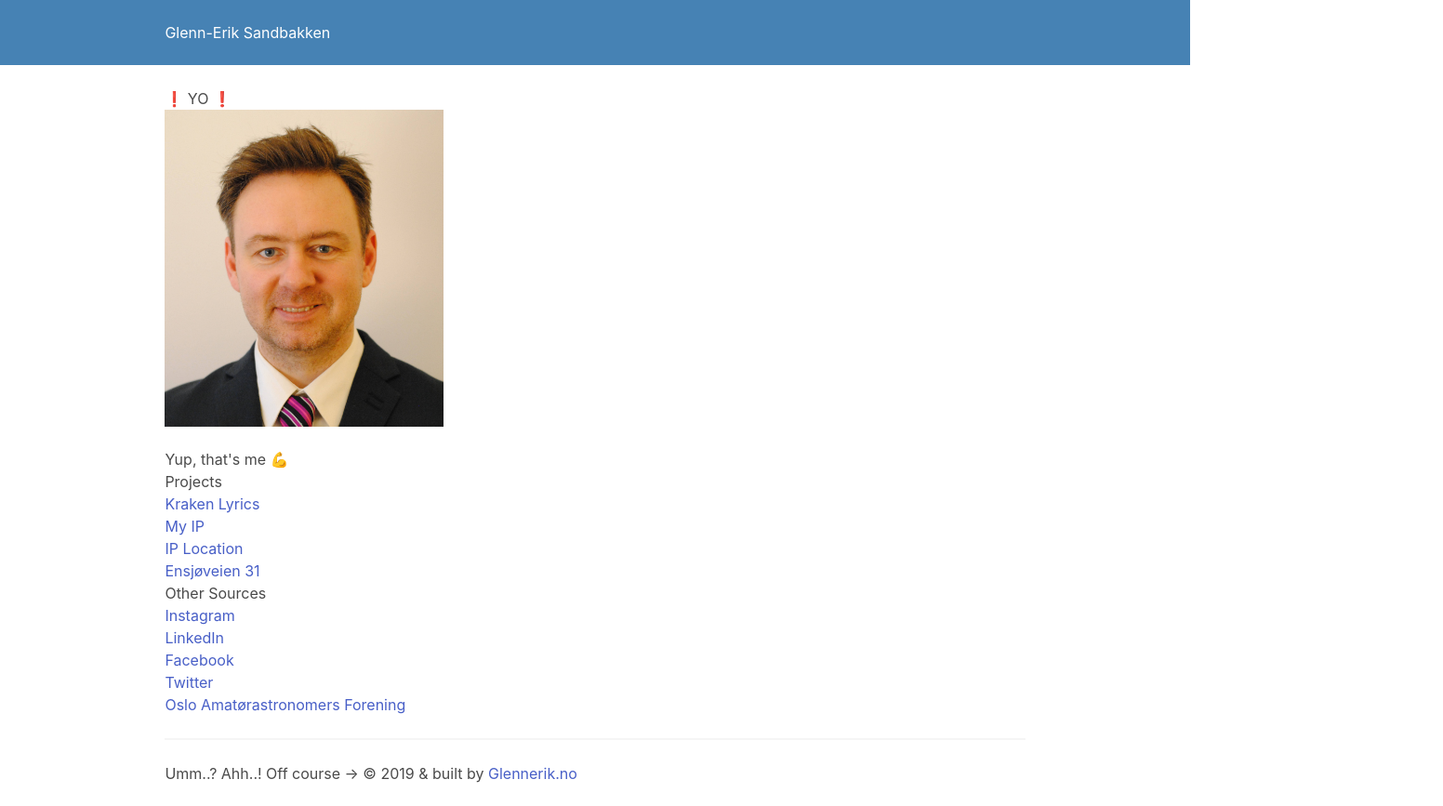
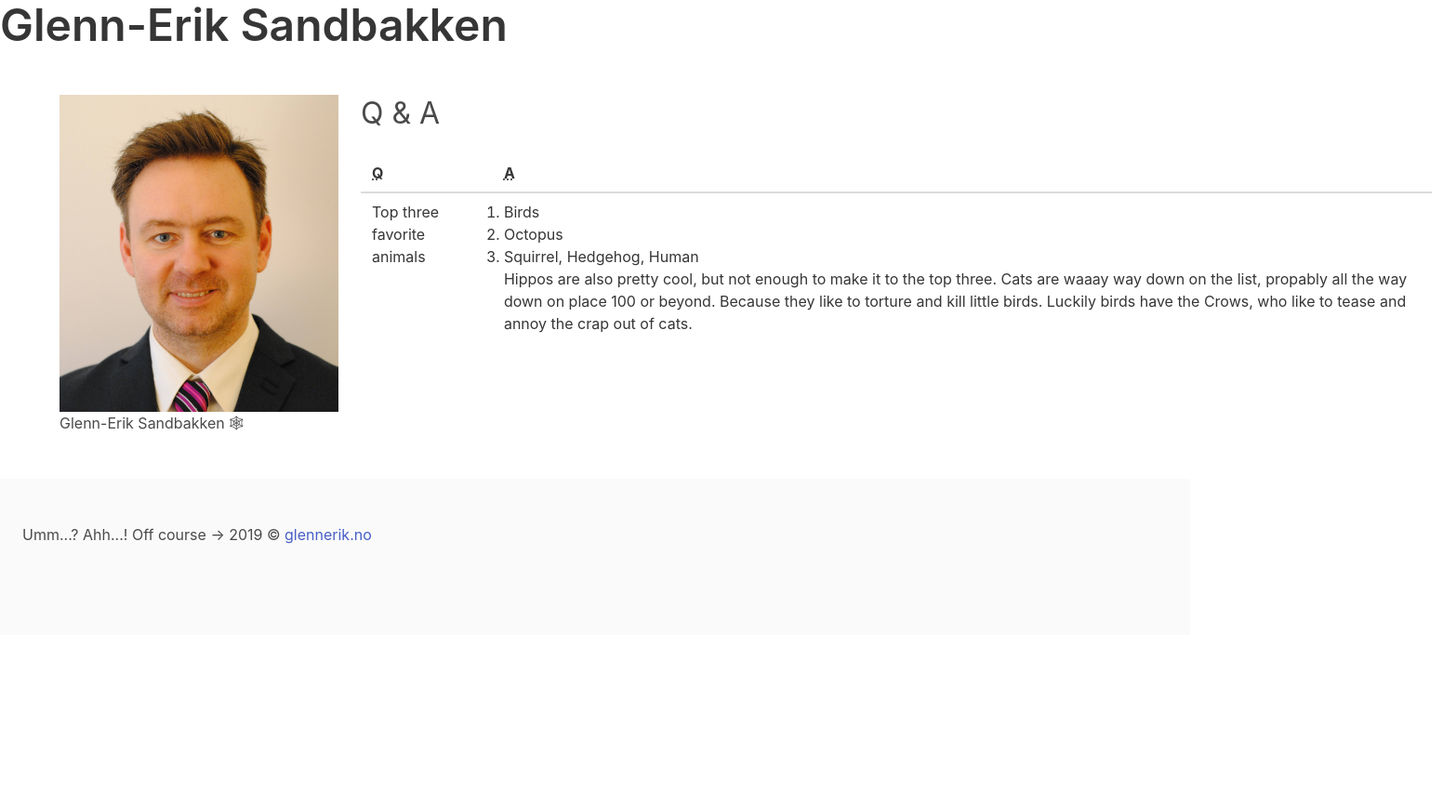
Before and after one commit to glennerik/glennerik.github.io, a Gatsby site: page / in a window 1280 px wide. Shown: the whole page at 93% size, 1552 px wide, since content can reach past the window. After the commit the page ends 800 px from the top, so only its background shows below. Built offline with nearby package versions, Linux system fonts and the light colour scheme; Gatsby itself is replaced by a stand-in of ours.

Commit message:
change layout start use bulma

```diff
--- a/src/components/footer.jsx
+++ b/src/components/footer.jsx
@@ -1,9 +1,8 @@
 import React from "react"
 
 export default () => (
-  <footer>
-    <hr />
-    Umm..? Ahh..! Off course &rarr; © {new Date().getFullYear()} &amp; built by{" "}
-    <a href="https://www.glennerik.no">Glennerik.no</a>
+  <footer className="footer">
+    Umm...? Ahh...! Off course &rarr; {new Date().getFullYear()} ©{" "}
+    <a href="https://www.glennerik.no">glennerik.no</a>
   </footer>
 )
--- a/src/components/header.js
+++ b/src/components/header.js
@@ -1,33 +1,9 @@
-import { Link } from "gatsby"
 import PropTypes from "prop-types"
 import React from "react"
 
 const Header = ({ siteTitle }) => (
-  <header
-    style={{
-      background: `steelblue`,
-      marginBottom: `1.45rem`,
-    }}
-  >
-    <div
-      style={{
-        margin: `0 auto`,
-        maxWidth: 960,
-        padding: `1.45rem 1.0875rem`,
-      }}
-    >
-      <h1 style={{ margin: 0 }}>
-        <Link
-          to="/"
-          style={{
-            color: `white`,
-            textDecoration: `none`,
-          }}
-        >
-          {siteTitle}
-        </Link>
-      </h1>
-    </div>
+  <header>
+    <h1 className="title is-size-1">{siteTitle}</h1>
   </header>
 )
 
--- /dev/null
+++ b/src/components/indexPage/index.jsx
@@ -0,0 +1,58 @@
+import React from "react"
+import Image from "../image"
+
+const WebDev = () => (
+  <span role="img" aria-label="a spiders web">
+    🕸
+  </span>
+)
+
+export const GlennFig = () => (
+  <figure className="image">
+    <div style={{ width: `300px` }}>
+      <Image />
+    </div>
+    <figcaption>
+      Glenn-Erik Sandbakken <WebDev />
+    </figcaption>
+  </figure>
+)
+
+export const Summary = () => (
+  <>
+    <h2 className="subtitle is-size-3">Q &amp; A</h2>
+    <div class="table-container">
+      <table className="table">
+        <thead>
+          <tr>
+            <th>
+              <abbr title="Question">Q</abbr>
+            </th>
+            <th>
+              <abbr title="Answer">A</abbr>
+            </th>
+          </tr>
+        </thead>
+        <tbody>
+          <tr>
+            <td>Top three favorite animals</td>
+            <td>
+              <ol>
+                <li>Birds</li>
+                <li>Octopus</li>
+                <li>Squirrel, Hedgehog, Human</li>
+              </ol>
+              <p>
+                Hippos are also pretty cool, but not enough to make it to the
+                top three. Cats are waaay way down on the list, propably all the
+                way down on place 100 or beyond. Because they like to torture
+                and kill little birds. Luckily birds have the Crows, who like to
+                tease and annoy the crap out of cats.
+              </p>
+            </td>
+          </tr>
+        </tbody>
+      </table>
+    </div>
+  </>
+)
--- a/src/components/layout.js
+++ b/src/components/layout.js
@@ -27,17 +27,8 @@ const Layout = ({ children }) => {
   return (
     <>
       <Header siteTitle={data.site.siteMetadata.title} />
-      <div
-        style={{
-          margin: `0 auto`,
-          maxWidth: 960,
-          padding: `0px 1.0875rem 1.45rem`,
-          paddingTop: 0,
-        }}
-      >
-        <main>{children}</main>
-        <Footer />
-      </div>
+      <main>{children}</main>
+      <Footer />
     </>
   )
 }
--- a/src/pages/404.js
+++ b/src/pages/404.js
@@ -7,7 +7,7 @@ const NotFoundPage = () => (
   <Layout>
     <SEO title="404: Not found" />
     <h1>NOT FOUND</h1>
-    <p>You just hit a route that doesn&#39;t exist... the sadness.</p>
+    <p>You just hit a route that doesn&#39;t exist...</p>
   </Layout>
 )
 
--- a/src/pages/index.js
+++ b/src/pages/index.js
@@ -1,128 +1,28 @@
 import React from "react"
 import Helmet from "react-helmet"
 import Layout from "../components/layout"
-import Image from "../components/image"
 import SEO from "../components/seo"
-
-const Excl = () => (
-  <span role="img" aria-label="exclamation mark">
-    ❗️
-  </span>
-)
-const Strong = () => (
-  <span role="img" aria-label="exclamation mark">
-    💪
-  </span>
-)
+import { GlennFig, Summary } from "../components/indexPage/"
 
 const IndexPage = () => (
-  <Layout>
+  <>
     <SEO title="Home" />
     <Helmet link={[{ rel: "canonical", href: "https://www.glennerik.no" }]} />
-    <h1>
-      <Excl /> YO <Excl />
-    </h1>
-    <figure>
-      <div style={{ maxWidth: `300px`, marginBottom: `1.45rem` }}>
-        <Image />
-      </div>
-      <figcaption>
-        Yup, that's me <Strong />
-      </figcaption>
-    </figure>
-    <h2>Projects</h2>
-    <ul>
-      <li>
-        <a
-          target="_blank"
-          href="https://www.krakenlyrics.com"
-          rel="noopener noreferrer"
-        >
-          Kraken Lyrics
-        </a>
-      </li>
-      <li>
-        <a
-          target="_blank"
-          href="https://www.myip.info"
-          rel="noopener noreferrer"
-        >
-          My IP
-        </a>
-      </li>
-      <li>
-        <a
-          target="_blank"
-          href="https://www.iplocation.info"
-          rel="noopener noreferrer"
-        >
-          IP Location
-        </a>
-      </li>
-      <li>
-        <a
-          target="_blank"
-          href="http://www.ensjoveien31.no"
-          rel="noopener noreferrer"
-        >
-          Ensjøveien 31
-        </a>
-      </li>
-    </ul>
-
-    <h2>Other Sources</h2>
-    <ul>
-      <li>
-        <a
-          target="_blank"
-          href="https://www.instagram.com/glennerik.no"
-          rel="noopener noreferrer"
-        >
-          Instagram
-        </a>
-      </li>
-
-      <li>
-        <a
-          target="_blank"
-          href="https://www.linkedin.com/in/glennerik/"
-          rel="noopener noreferrer"
-        >
-          LinkedIn
-        </a>
-      </li>
-
-      <li>
-        <a
-          target="_blank"
-          href="https://www.facebook.com/glenneriks"
-          rel="noopener noreferrer"
-        >
-          Facebook
-        </a>
-      </li>
-
-      <li>
-        <a
-          target="_blank"
-          href="https://twitter.com/glenneriks"
-          rel="noopener noreferrer"
-        >
-          Twitter
-        </a>
-      </li>
-
-      <li>
-        <a
-          target="_blank"
-          href="http://www.oafweb.org/"
-          rel="noopener noreferrer"
-        >
-          Oslo Amatørastronomers Forening
-        </a>
-      </li>
-    </ul>
-  </Layout>
+    <Layout>
+      <section className="section">
+        <div className="container">
+          <div className="columns">
+            <div className="column is-narrow">
+              <GlennFig />
+            </div>
+            <div className="column is-full">
+              <Summary />
+            </div>
+          </div>
+        </div>
+      </section>
+    </Layout>
+  </>
 )
 
 export default IndexPage
```
Also changed, not shown: src/components/indexPage/projects.jsx (added, +98 -0 lines).
